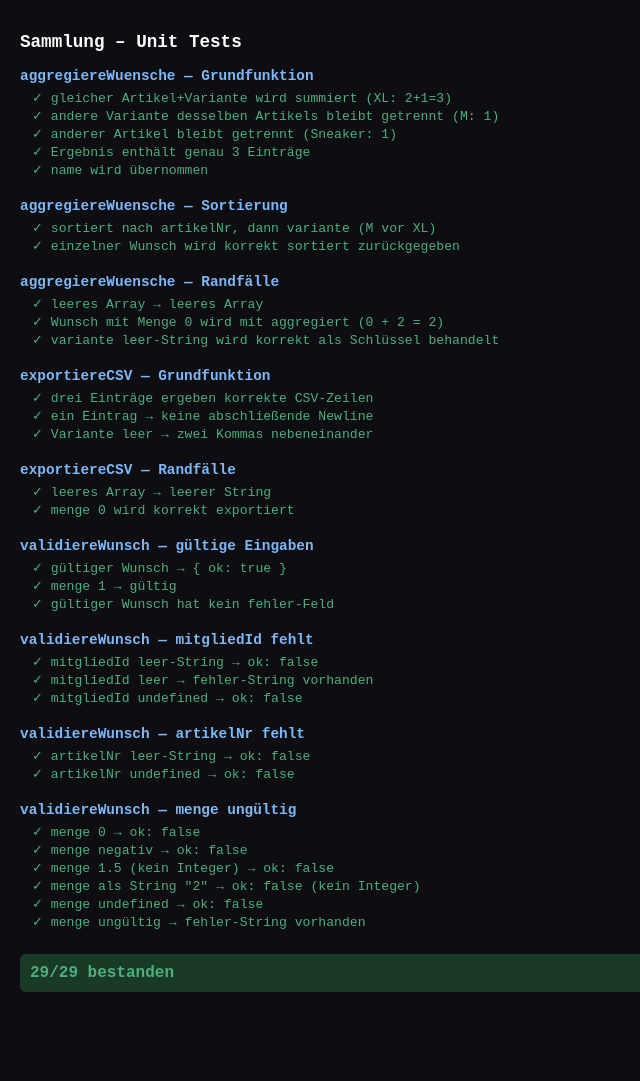
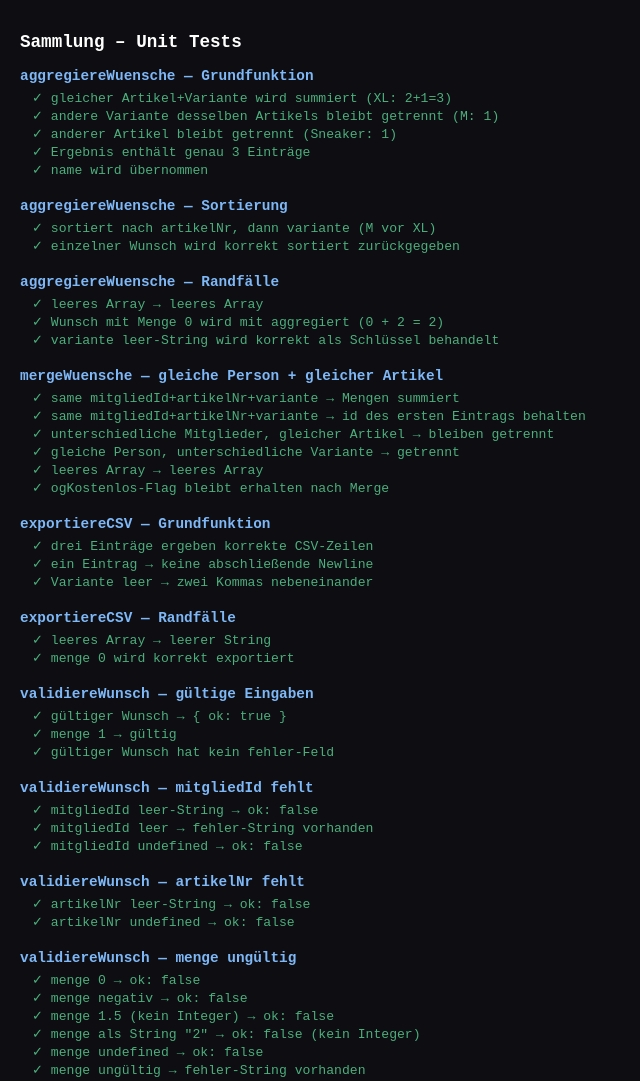
Before and after one commit to MartinKammler/LifeguardOrders, a plain HTML site: page tests/test_sammlung.html in a window 1280 px wide. Shown: the top 1081 px of the page, without its empty margins (0-640 px from the left). Before the commit the page ends 1012 px from the top, so only its background shows below. Drawn offline with Linux system fonts and the light colour scheme.

Commit message:
feat: mergeWuensche – gleiche Person+Artikel werden zusammengefasst

```diff
--- a/src/sammlung.js
+++ b/src/sammlung.js
@@ -72,3 +72,26 @@ export function validiereWunsch(wunsch) {
   }
   return { ok: true };
 }
+
+/**
+ * Fasst Wünsche mit gleicher mitgliedId + artikelNr + variante zusammen.
+ * Die Menge wird summiert. Id, name, ogKostenlos vom ersten Eintrag behalten.
+ * Reihenfolge bleibt erhalten (erster Auftritt des Schlüssels bestimmt Position).
+ *
+ * @param {Array<{id, mitgliedId, artikelNr, variante, name, menge, ogKostenlos?}>} wuensche
+ * @returns {Array}
+ */
+export function mergeWuensche(wuensche) {
+  const map = new Map();
+
+  for (const w of wuensche) {
+    const key = `${w.mitgliedId}\x00${w.artikelNr}\x00${w.variante}`;
+    if (map.has(key)) {
+      map.get(key).menge += w.menge;
+    } else {
+      map.set(key, { ...w });
+    }
+  }
+
+  return [...map.values()];
+}
--- a/tests/test_sammlung.html
+++ b/tests/test_sammlung.html
@@ -22,7 +22,7 @@
 <div id="summary"></div>
 
 <script type="module">
-import { aggregiereWuensche, exportiereCSV, validiereWunsch } from '../src/sammlung.js';
+import { aggregiereWuensche, exportiereCSV, validiereWunsch, mergeWuensche } from '../src/sammlung.js';
 
 /* ── Mini Test-Runner ───────────────────────────────────────── */
 const results = [];
@@ -129,6 +129,55 @@ await test('variante leer-String wird korrekt als Schlüssel behandelt', () => {
   ]);
   assertEqual(result.length, 1);
   assertEqual(result[0].menge, 5);
+});
+
+/* ── Tests: mergeWuensche ──────────────────────────────────── */
+
+suite('mergeWuensche — gleiche Person + gleicher Artikel');
+
+await test('same mitgliedId+artikelNr+variante → Mengen summiert', () => {
+  const result = mergeWuensche([
+    { id: 'a', mitgliedId: 'martin', artikelNr: 'A001', variante: 'XL', name: 'Shirt', menge: 2 },
+    { id: 'b', mitgliedId: 'martin', artikelNr: 'A001', variante: 'XL', name: 'Shirt', menge: 3 },
+  ]);
+  assertEqual(result.length, 1);
+  assertEqual(result[0].menge, 5);
+});
+
+await test('same mitgliedId+artikelNr+variante → id des ersten Eintrags behalten', () => {
+  const result = mergeWuensche([
+    { id: 'first', mitgliedId: 'martin', artikelNr: 'A001', variante: 'XL', name: 'Shirt', menge: 2 },
+    { id: 'second', mitgliedId: 'martin', artikelNr: 'A001', variante: 'XL', name: 'Shirt', menge: 1 },
+  ]);
+  assertEqual(result[0].id, 'first');
+});
+
+await test('unterschiedliche Mitglieder, gleicher Artikel → bleiben getrennt', () => {
+  const result = mergeWuensche([
+    { id: 'a', mitgliedId: 'martin', artikelNr: 'A001', variante: 'M', name: 'Shirt', menge: 1 },
+    { id: 'b', mitgliedId: 'dorit',  artikelNr: 'A001', variante: 'M', name: 'Shirt', menge: 1 },
+  ]);
+  assertEqual(result.length, 2);
+});
+
+await test('gleiche Person, unterschiedliche Variante → getrennt', () => {
+  const result = mergeWuensche([
+    { id: 'a', mitgliedId: 'martin', artikelNr: 'A001', variante: 'M',  name: 'Shirt', menge: 1 },
+    { id: 'b', mitgliedId: 'martin', artikelNr: 'A001', variante: 'XL', name: 'Shirt', menge: 1 },
+  ]);
+  assertEqual(result.length, 2);
+});
+
+await test('leeres Array → leeres Array', () => {
+  assertDeepEqual(mergeWuensche([]), []);
+});
+
+await test('ogKostenlos-Flag bleibt erhalten nach Merge', () => {
+  const result = mergeWuensche([
+    { id: 'a', mitgliedId: 'martin', artikelNr: 'A001', variante: '', name: 'X', menge: 1, ogKostenlos: true },
+    { id: 'b', mitgliedId: 'martin', artikelNr: 'A001', variante: '', name: 'X', menge: 2, ogKostenlos: true },
+  ]);
+  assertEqual(result[0].ogKostenlos, true);
 });
 
 /* ── Tests: exportiereCSV ───────────────────────────────────── */
```
